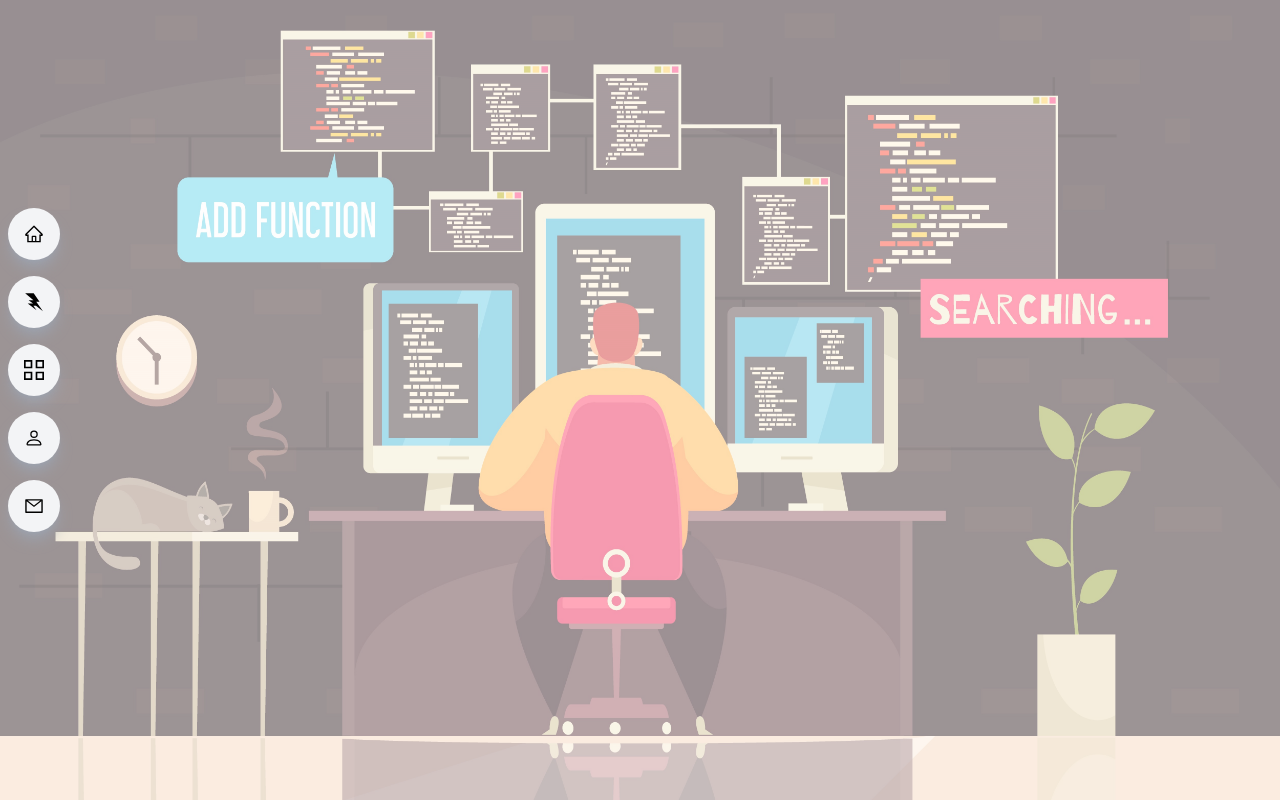
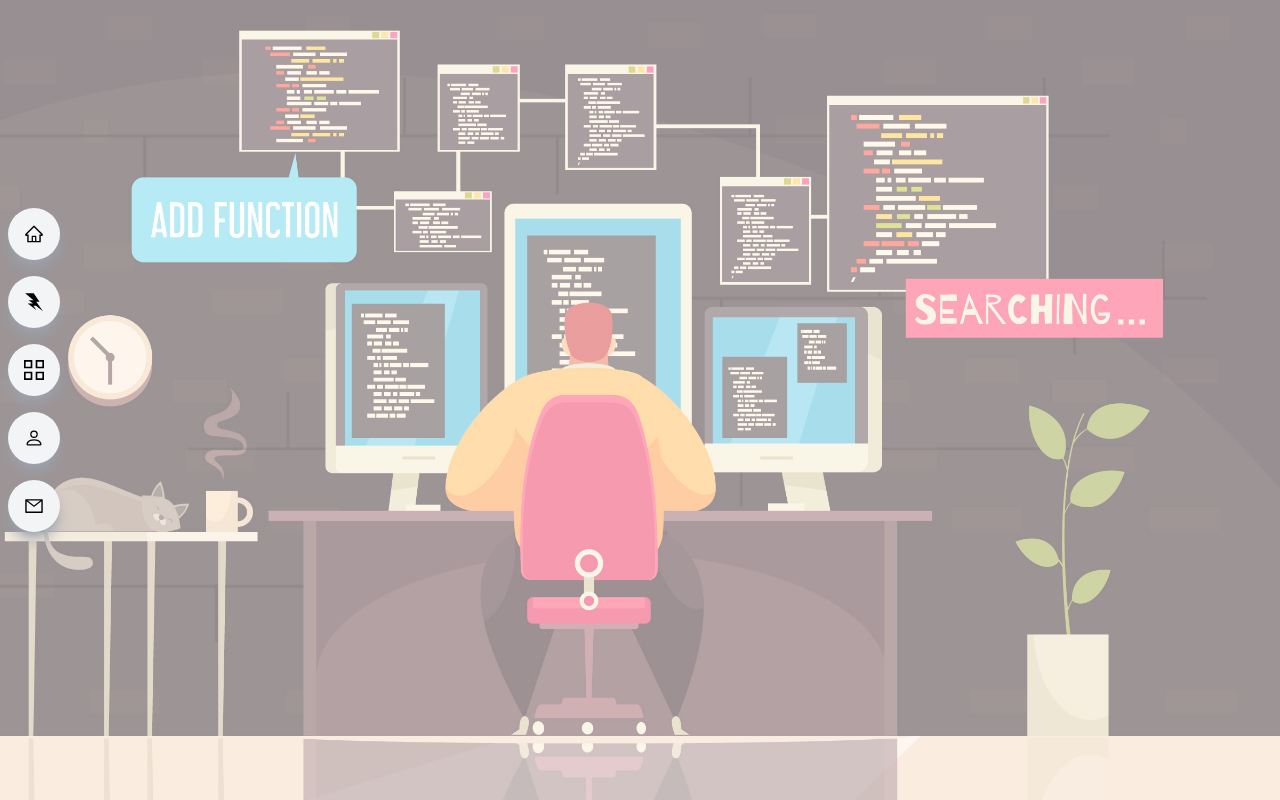
Before and after one commit to mohammediliassaffani/portfolio-react-vite, a React (Vite) app: page / in a window 1280 px wide. Built offline with nearby package versions, Linux system fonts and the light colour scheme.

Commit message:
main-commit

```diff
--- a/src/components/home/Main.jsx
+++ b/src/components/home/Main.jsx
@@ -5,7 +5,7 @@ const Main = () => {
   return (
     <div id="main">
       <img
-        className="w-full h-screen  object-fill scale-x-[-1]"
+        className="w-full h-screen  object-cover object-left scale-x-[-1]"
         src={home}
         alt="home"
       />
```
